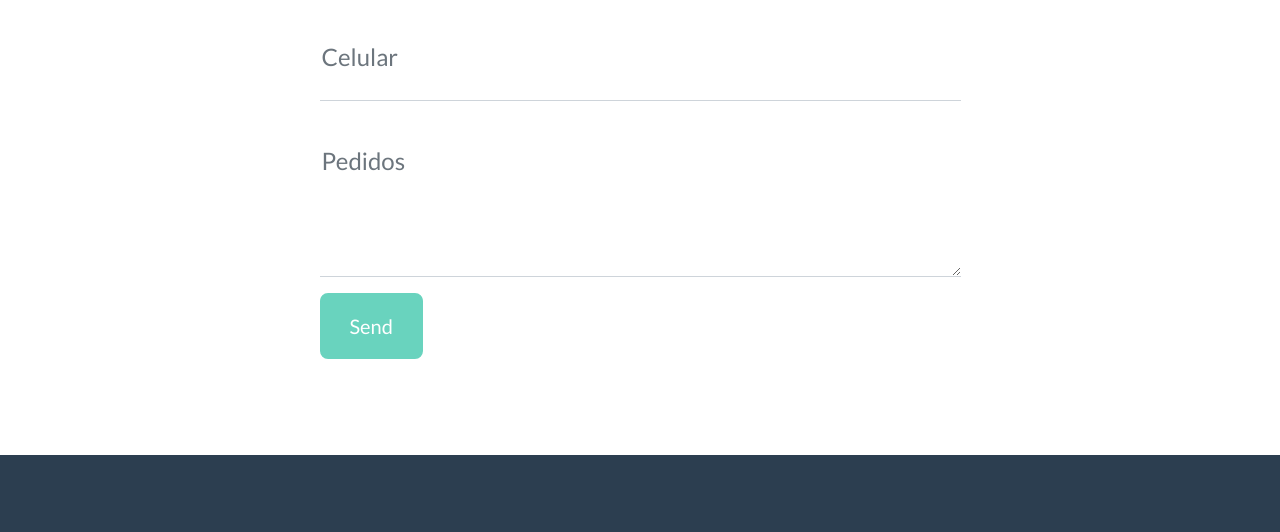
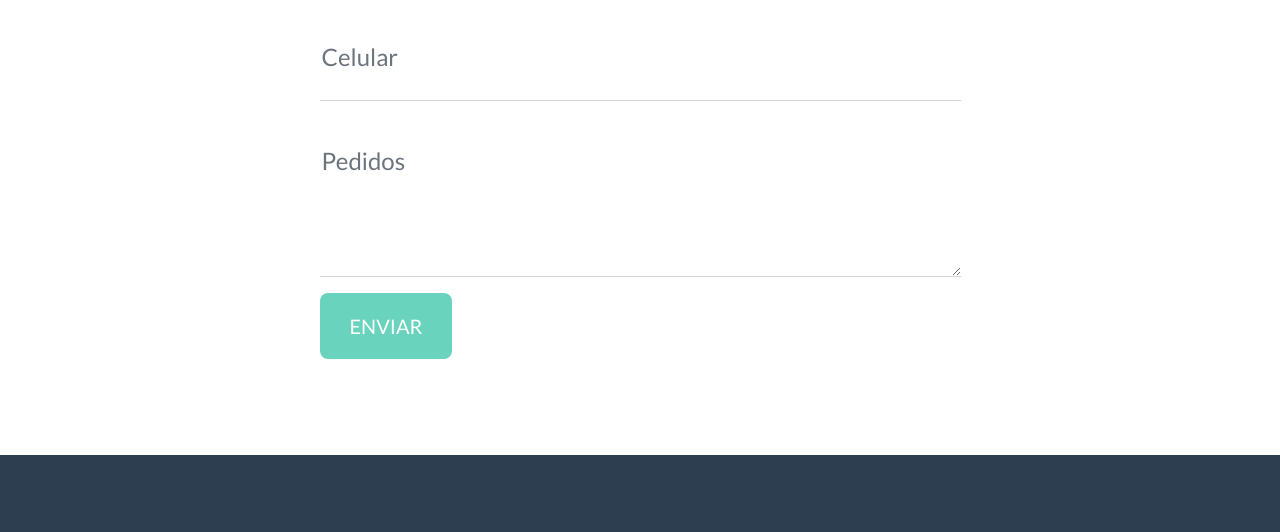
Before and after one commit to KarenMora19/CALZADOS-CAROSITOS, a plain HTML site: page index.html in a window 1280 px wide. Shown: the part 2751-3283 px from the top of the page. Drawn offline with nearby package versions, Linux system fonts and the light colour scheme.

Commit message:
Update index.html

```diff
--- a/index.html
+++ b/index.html
@@ -211,7 +211,7 @@
                             <!-- an error submitting the form-->
                             <div class="d-none" id="submitErrorMessage"><div class="text-center text-danger mb-3">Error sending message!</div></div>
                             <!-- Submit Button-->
-                            <button class="btn btn-primary btn-xl disabled" id="submitButton" type="submit">Send</button>
+                            <button class="btn btn-primary btn-xl disabled" id="submitButton" type="submit">ENVIAR</button>
                         </form>
                     </div>
                 </div>
```
